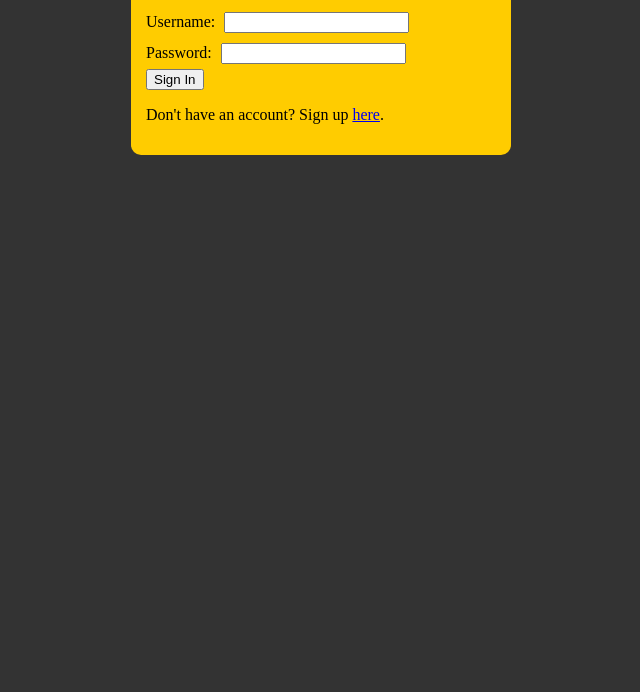
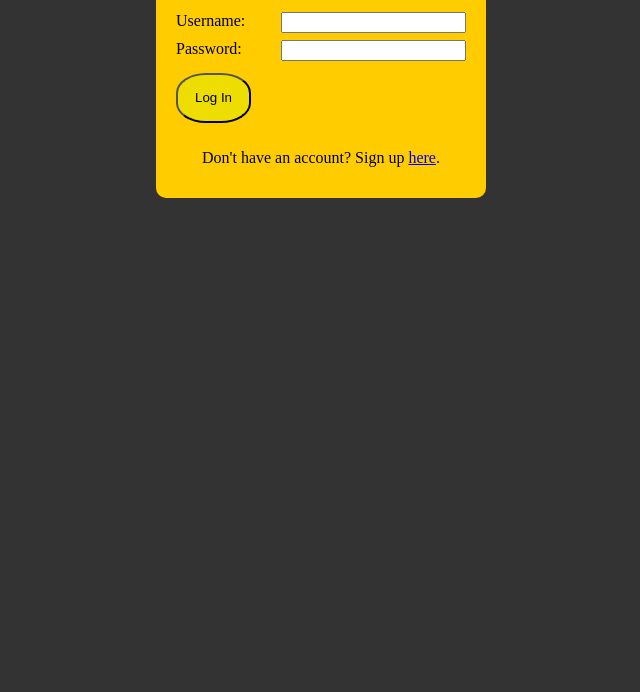
Before and after one commit to jacob679213/Node-Server-Template, a website: page views/login.html in a window 1280 px wide. Shown: the part 108-800 px from the top of the page, without its empty margins (319-959 px from the left). Drawn offline with Linux system fonts and the light colour scheme; files that its build step writes are made by us from their sources; files whose address does not match are found by name.

Commit message:
More CSS work
Found a janky but usable solution for the sign in form, applied changes to Log in page as well. Button is still a WIP

```diff
--- a/public/style.css
+++ b/public/style.css
@@ -11,7 +11,8 @@ h1.title{
 }
 
 div.container {
-  width: 350px;
+  position: static;
+  width: 300px;
   height: auto;
   margin-left: auto;
   margin-right: auto;
@@ -19,9 +20,31 @@ div.container {
   padding: 15px;
   background-color: #ffcc00;
   border-radius: 10px;
+
+  content: "";
+  clear: both;
+  display: table;
+}
+
+div.formQuestion {
+  position: relative;
+  padding: 5px;
 }
 
 input.signupInput {
-  position: relative;
-  margin: 5px;
+  position: static;
+  float: right;
 }
+
+button {
+  margin-left: auto;
+  margin-right: auto;
+  margin-top: 5px;
+  margin-bottom: 5px;
+  width: 75px;
+  height: 50px;
+  border-radius: 40%;
+  background-color: #eedd00;
+  /*background-color: #aa7700;*/
+
+}
--- a/views/login.html
+++ b/views/login.html
@@ -10,15 +10,21 @@
     <div id="signIn" class="container">
         <h1 class="title">Log In</h1>
 
-        <label for="username">Username: </label>
-        <input class="signupInput" type="text" name="username" id="username" /> <br />
+        <div class="formQuestion">
+            <label for="username">Username: </label>
+            <input class="signupInput" type="text" name="username" id="username" /> <br />
+        </div>
 
-        <label for="password">Password: </label>
-        <input class="signupInput" type="password" name="password" id="password" /> <br />
+        <div class="formQuestion">
+            <label for="password">Password: </label>
+            <input class="signupInput" type="password" name="password" id="password" /> <br />
+        </div>
 
-        <button id="signInSubmit">Sign In</button> <br />
+        <div class="formQuestion">
+            <button id="signInSubmit">Log In</button> <br />
+        </div>
 
-        <p>Don't have an account? Sign up <a href="index.html">here</a>.</p>
+        <p style="text-align: center;">Don't have an account? Sign up <a href="index.html">here</a>.</p>
       </div>
 
       <script src="client.js"></script>
```
Also changed, not shown: views/index.html (+13 -1 lines), 1 other file.
